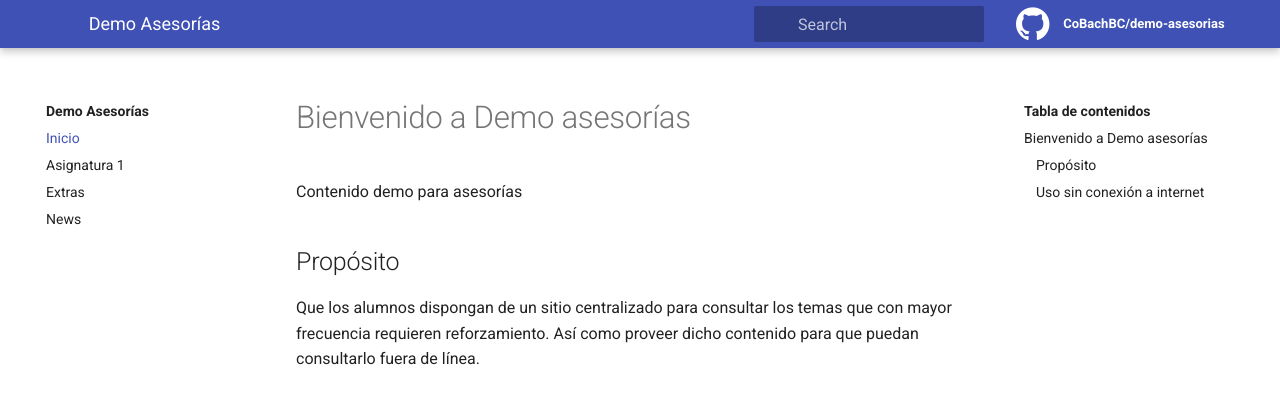
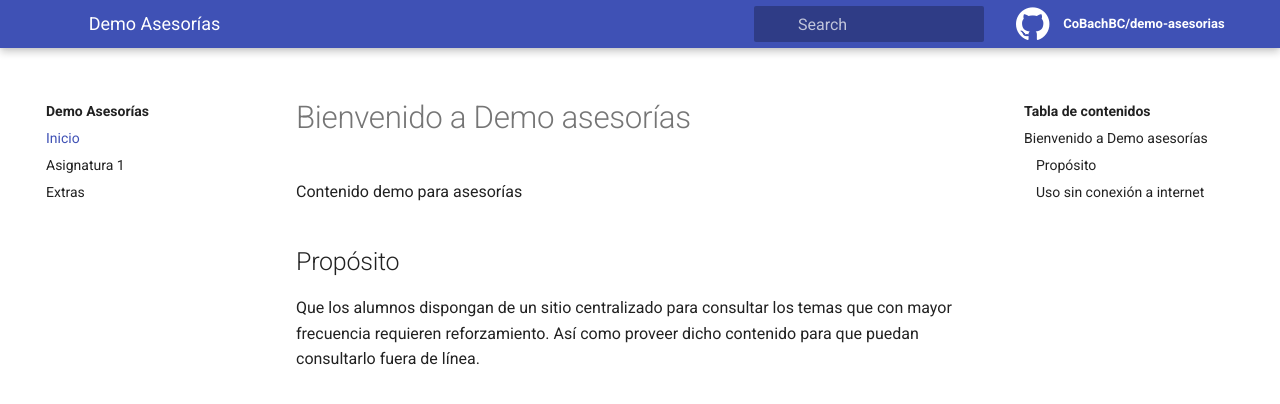
Before and after one commit to CoBachBC/demo-asesorias, a Jekyll site: the page built from pages/index.md, in a window 1280 px wide and 900 px high. Shown: the top 404 px of the window. Built offline with Jekyll 4.4.1, drawn with Linux system fonts in a browser that asks for light colours.

Commit message:
Update toc.yml

```diff
--- a/_data/toc.yml
+++ b/_data/toc.yml
@@ -16,5 +16,3 @@
       url: "forum"
     - title: Interactive Code
       url: "docs/extras/interactive"
-- title: "News"
-  url: "news"
```
